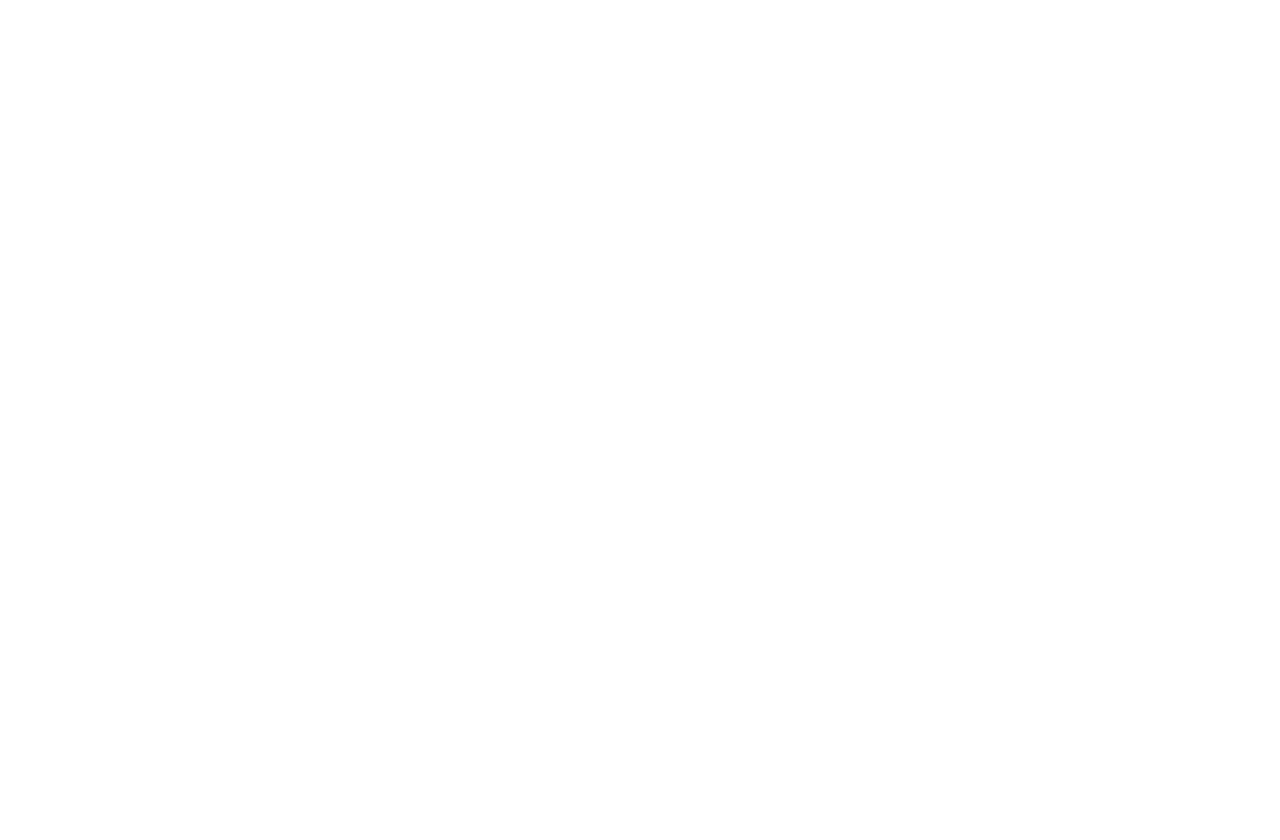
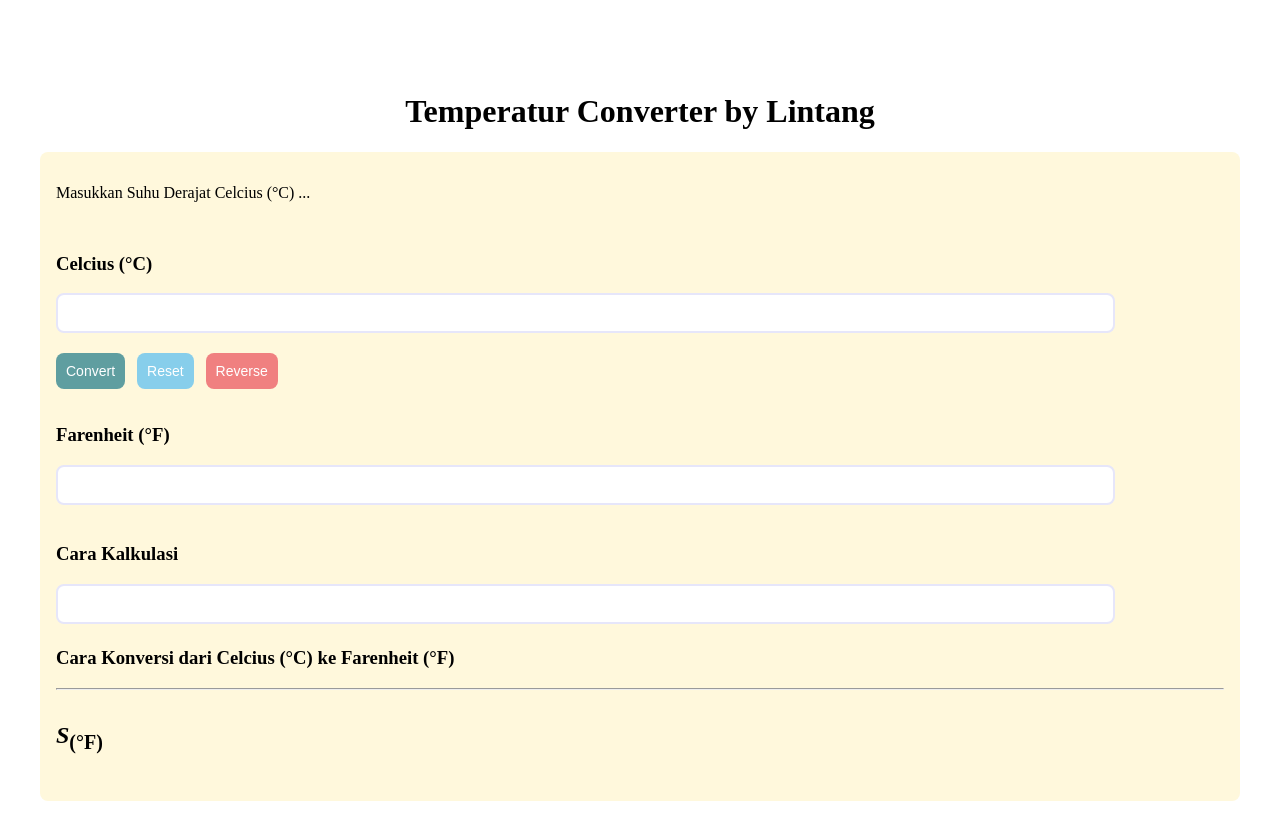
Before and after one commit to revou-fundamental-course/15-apr-24-LintangKusumaPratiwi, a plain HTML site: page index.html in a window 1280 px wide. Before the commit the page ends 800 px from the top, so only its background shows below. Drawn offline with Linux system fonts and the light colour scheme.

Commit message:
template

```diff
--- a/css/style.css
+++ b/css/style.css
@@ -1 +1,82 @@
 /* ini file css */
+
+main {
+    padding-left: 32px;
+    padding-right: 32px;
+    padding-top: 64px;
+    padding-bottom: 64px;
+}
+
+.main-title {
+    text-align: center;
+}
+
+.main-section {
+    padding: 16px;
+    background-color: cornsilk;
+    border-radius: 8px;
+}
+
+.section-celcius {
+    padding-top: 16px;
+}
+
+.section-fahrenheit {
+    padding-top: 16px;
+}
+
+.section-result {
+    padding-top: 16px;
+}
+
+textarea {
+    width: 80%;
+    height: 32px;
+    resize: none;
+    width: 90%;
+    height: 32px;
+    resize: none;
+    border: 2px solid lavender;
+    border-radius: 8px;
+    font-size: 24px;
+    font-family: sans-serif;
+    align-content: center;
+}
+
+.div-button {
+    padding-top: 16px;
+}
+
+.formula-s {
+    font-size: 24px;
+    font-style: italic;
+}
+
+.formula-s > sub {
+    font-style: normal;
+}
+
+button {
+    border: none;
+    font-size: 14px;
+    padding: 10px;
+    border-radius: 8px;
+    font-family: arial;
+}
+
+#button-convert {
+    background-color:cadetblue;
+    color: white;
+    margin-right: 8px;
+}
+
+#button-reset {
+    background-color:skyblue;
+    color: white;
+    margin-right: 8px;
+}
+
+#button-reverse {
+    background-color: lightcoral;
+    color: white;
+}
--- a/index.html
+++ b/index.html
@@ -3,9 +3,69 @@
 <head>
     <meta charset="UTF-8">
     <meta name="viewport" content="width=device-width, initial-scale=1.0">
+    <link rel="stylesheet" href="css/style.css">
     <title>Temperature Converter</title>
 </head>
+
 <body>
+    <main>
+        <header class="main-title">
+            <h1>Temperatur Converter by Lintang</h1>
+        </header>
 
+        <section class="main-section">
+            <!-- Section Introduction-->
+            <section>
+                <p>Masukkan Suhu Derajat Celcius (&deg;C) ...</p>
+            </section>
+
+            <section class="section-celcius">
+                <header>
+                    <h3>Celcius (&deg;C)</h3>
+                </header>
+
+                <article>
+                    <textarea rows="1"></textarea>
+
+                    <div class="div-button">
+                        <button id="button-convert">Convert</button>
+                        <button id="button-reset">Reset</button>
+                        <button id="button-reverse">Reverse</button>
+                    </div>
+                </article>
+            </section>
+
+            <section class="section-fahrenheit">
+                <header>
+                    <h3>Farenheit (&deg;F)</h3>
+                </header>
+
+                <article>
+                    <textarea rows="1"></textarea>
+                </article>
+            </section>
+
+            <section class="section-result">
+                <header>
+                    <h3>Cara Kalkulasi</h3>
+                </header>
+
+                <article>
+                    <textarea rows="1"></textarea>
+                </article>
+            </section>
+
+            <section class="section-explaination">
+                <header>
+                    <h3>Cara Konversi dari Celcius (&deg;C) ke Farenheit (&deg;F)</h3>
+                </header>
+                <hr>
+
+                <article>
+                    <h1 class="formula-s">S<sub>(&deg;F)</sub></h1>
+                </article>
+            </section>
+        </section>
+    </main>
 </body>
 </html>
```
